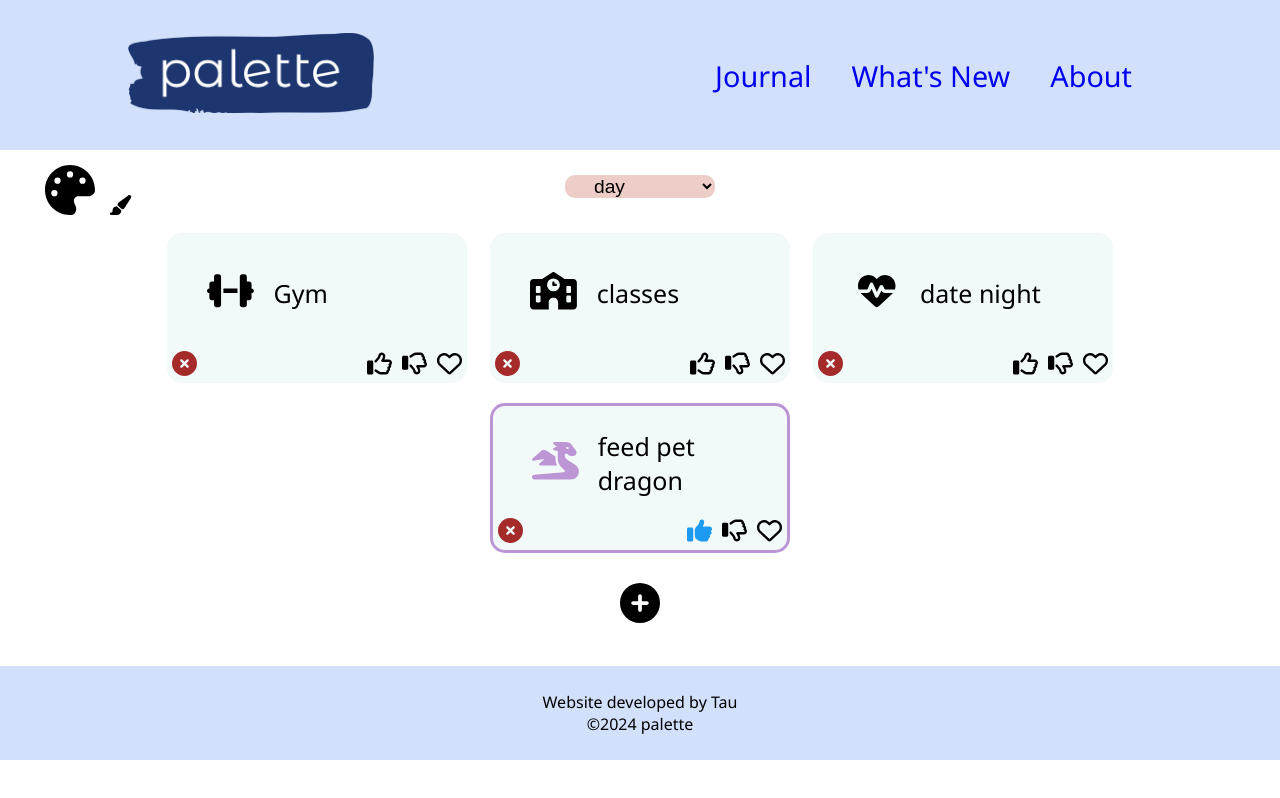
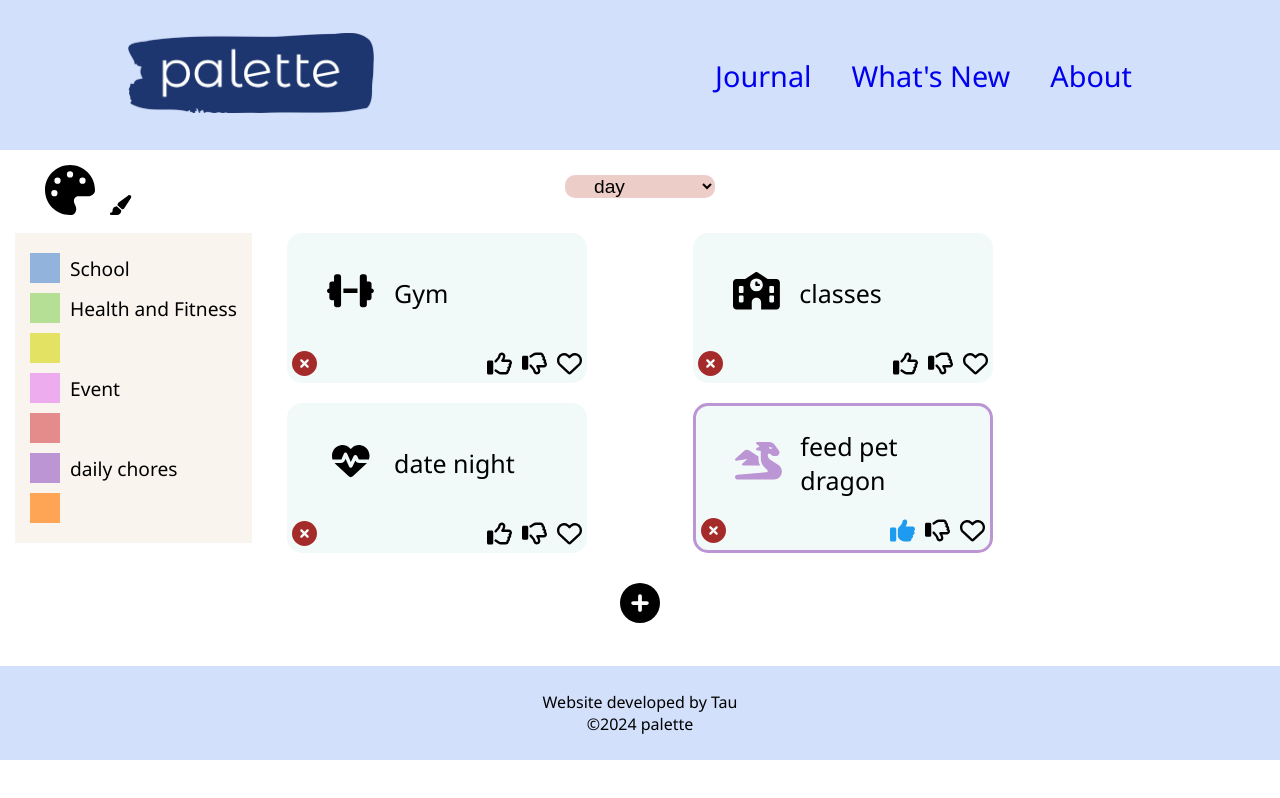
Before and after one commit to taujeng/palette, a Next.js app: page /day in a window 1280 px wide. Both pictures are taken after a click on the icon 70 px from the left and 190 px from the top of the page. Built offline with nearby package versions, Linux system fonts and the light colour scheme.

Commit message:
Final touches to ColorPalette component. Adding it to /day, /week, /month pages.

```diff
--- a/src/app/components/modals/colorPalette/ColorPalette.tsx
+++ b/src/app/components/modals/colorPalette/ColorPalette.tsx
@@ -32,8 +32,6 @@ const ColorPalette = ( {status, setStatus} : ColorPaletteProps ) => {
   // #fea455 = orange
 
 
-
-
   const handleChange = (color:string, newValue:string) => {
     const prevCopy = {...paletteState}
     const newCopy = {...prevCopy, [color]: {...prevCopy[color], title: newValue}}
@@ -52,8 +50,8 @@ const ColorPalette = ( {status, setStatus} : ColorPaletteProps ) => {
   return (
     <div className="colorPalette-container">
       <div className="colorPalette-icon-container">
-        <FontAwesomeIcon titleId="color palette" icon={faPalette} className="colorPalette-icon" onClick={() => setStatus()} />
-        {status && <FontAwesomeIcon titleId="edit" icon={faPaintBrush} className="colorPalette-icon brush"
+        <FontAwesomeIcon title="color palette" icon={faPalette} className="colorPalette-icon" onClick={() => setStatus()} />
+        {status && <FontAwesomeIcon title={editMode ? "save" : "edit"} icon={faPaintBrush} className="colorPalette-icon brush"
          onClick={() => handlePaintBrush()} />}
       </div>
       {status &&
--- a/src/app/components/modals/colorPalette/colorPalette.css
+++ b/src/app/components/modals/colorPalette/colorPalette.css
@@ -62,8 +62,9 @@
 .colorPalette-container ul {
   animation: fadeIn 1s ease-in-out;
   z-index: 2;
-  background-color: white;
-  padding: 15px;
+  background-color: rgb(249, 245, 238);
+  padding: 10px 15px;
+  margin: 15px 15px 0 0;
 }
 @media only screen and (max-width: 600px) {
   .colorPalette-container ul {
@@ -88,4 +89,8 @@
   margin-left: 10px;
   height: 30px;
   font-size: 1.2em;
+  border: none;
+}
+.colorPalette-container ul li input:focus {
+  border: 2px solid red;
 }/*# sourceMappingURL=colorPalette.css.map */
--- a/src/app/components/modals/colorPalette/colorPalette.scss
+++ b/src/app/components/modals/colorPalette/colorPalette.scss
@@ -49,9 +49,10 @@
   ul {
     animation: fadeIn 1s ease-in-out;
     z-index: 2;
-    background-color: white;
+    background-color: rgb(249, 245, 238);
     // box-shadow: rgba(0, 0, 0, 0.02) 0px 1px 3px 0px, rgba(27, 31, 35, 0.15) 0px 0px 0px 1px;
-    padding: 15px;
+    padding: 10px 15px;
+    margin: 15px 15px 0 0;
     @media only screen and (max-width: $mobile-breakpoint) {
       background-color: white;
       min-width: 70vw;
@@ -75,6 +76,10 @@
         margin-left: 10px;
         height: 30px;
         font-size: 1.2em;
+        border: none;
+        &:focus {
+          border: 2px solid red;
+        }
       }
 
     }
--- a/src/app/day/day.css
+++ b/src/app/day/day.css
@@ -1,5 +1,5 @@
 .day-container {
-  padding: 0 12%;
+  padding: 0 15%;
   width: 100%;
   display: flex;
   flex-direction: column;
--- a/src/app/day/day.scss
+++ b/src/app/day/day.scss
@@ -1,5 +1,5 @@
 .day-container {
-  padding: 0 12%;
+  padding: 0 15%;
   width: 100%;
   display: flex;
   flex-direction: column;
--- a/src/app/day/page.tsx
+++ b/src/app/day/page.tsx
@@ -34,19 +34,11 @@ export default function Day() {
     dispatch({type: "REMOVE_ENTRY", id: id})
   }
 
-  const handleStatus = () => {
-    setShowColorPalette(!showColorPalette);
-    // setShowColorPalette(prev => !prev);
-  }
-
-  // const handleDay = (e) => {
-  //   console.log("handled")
-  // }
 
   return (
     <main className="day-container">
       <TimeMenu time="day"/>
-      <ColorPalette status={showColorPalette} setStatus={handleStatus} />
+      {state[getDate()] && <ColorPalette status={showColorPalette} setStatus={() => setShowColorPalette(!showColorPalette)} />}
       {state[getDate()] && state[getDate()].entries.length > 0 ?
         <div className="entry-container">
           {state[getDate()].entries.map((item:MyEntryObject, i:number) =>
--- a/src/app/month/page.tsx
+++ b/src/app/month/page.tsx
@@ -1,13 +1,15 @@
 'use client'
 
-import React from 'react'
+import React, {useState} from 'react'
 import TimeMenu from '../components/timeMenu/TimeMenu';
 import './month.css'
 import { getMonthDays } from '../utils/dateUtil';
 import MonthDays from './MonthDays/MonthDays';
 import MonthWeeks from './MonthWeeks/MonthWeeks';
+import ColorPalette from '../components/modals/colorPalette/ColorPalette';
 
 const Month = () => {
+  const [showColorPalette, setShowColorPalette] = useState<boolean>(false);
 
   // We're displaying only the current Month and all it's days.
   // Think of it as a 2D array. There's gonna be 4 arrays. One arr for one week
@@ -51,6 +53,7 @@ const Month = () => {
   return (
     <div className="month-container">
       <TimeMenu time="month"/>
+      <ColorPalette status={showColorPalette} setStatus={() => setShowColorPalette(!showColorPalette)} />
       <h2>{currentDate.toLocaleDateString('en-US', { month: 'long' })}</h2>
       <div className="weekDay-title-container">
         {weekTitles.map((title, i) => {
--- a/src/app/week/page.tsx
+++ b/src/app/week/page.tsx
@@ -1,12 +1,15 @@
 'use client'
 
-import React from 'react'
+import React, {useState} from 'react'
 import TimeMenu from '../components/timeMenu/TimeMenu'
 import './week.css'
 import { getDate, getFormatDate } from '../utils/dateUtil'
 import WeeklyEntry from '../components/weekly/weeklyEntry/WeeklyEntry'
+import ColorPalette from '../components/modals/colorPalette/ColorPalette'
 
 const Week = () => {
+  const [showColorPalette, setShowColorPalette] = useState<boolean>(false);
+
 
   // Grab the dates for the last 7 days, including today
   const weekArr = [];
@@ -20,6 +23,7 @@ const Week = () => {
 
     <div className="week-container">
       <TimeMenu time="week"/>
+      <ColorPalette status={showColorPalette} setStatus={() => setShowColorPalette(!showColorPalette)} />
       <main>
         {weekArr.map((item, i) => {
           return <WeeklyEntry key={i} date={item}/>
```
Also changed, not shown: 2 other files (tests, documents, lock files or other folders). Lines whose indentation alone changed are shown as unchanged.
